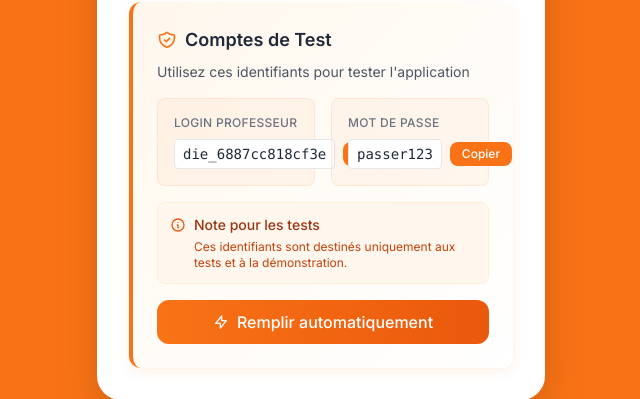
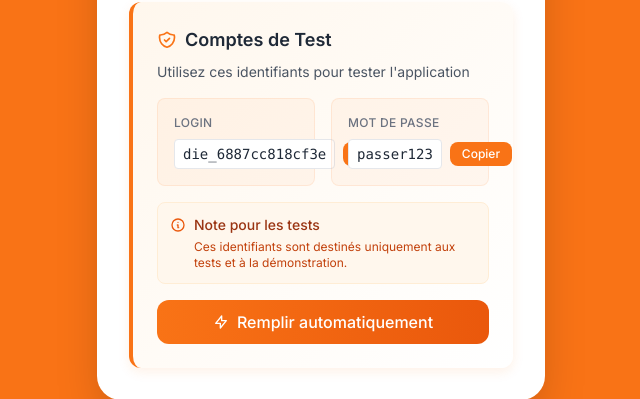
Before and after one commit to Die-tech-web/new_maxitsa, a PHP site: page / in a window 1280 px wide. Shown: the part 542-941 px from the top of the page, without its empty margins (319-959 px from the left). Run offline with PHP 8.4, Linux system fonts and the light colour scheme; some libraries are stand-ins or nearby versions.

Commit message:
ajout test to compte

```diff
--- a/templates/security/login.html.php
+++ b/templates/security/login.html.php
@@ -87,7 +87,7 @@
 
     <div class="grid grid-cols-1 md:grid-cols-2 gap-4 mb-4">
         <div class="credential-item p-4 rounded-lg">
-            <label class="block text-xs font-medium text-gray-500 uppercase tracking-wide mb-2">Login Professeur</label>
+            <label class="block text-xs font-medium text-gray-500 uppercase tracking-wide mb-2">Login</label>
             <div class="flex items-center justify-between">
                 <code class="text-sm font-mono text-gray-800 bg-white px-2 py-1 rounded border flex-1 mr-2" id="test-login">die_6887cc818cf3e</code>
                 <button type="button" onclick="copyToField('test-login', 'login')"
```
